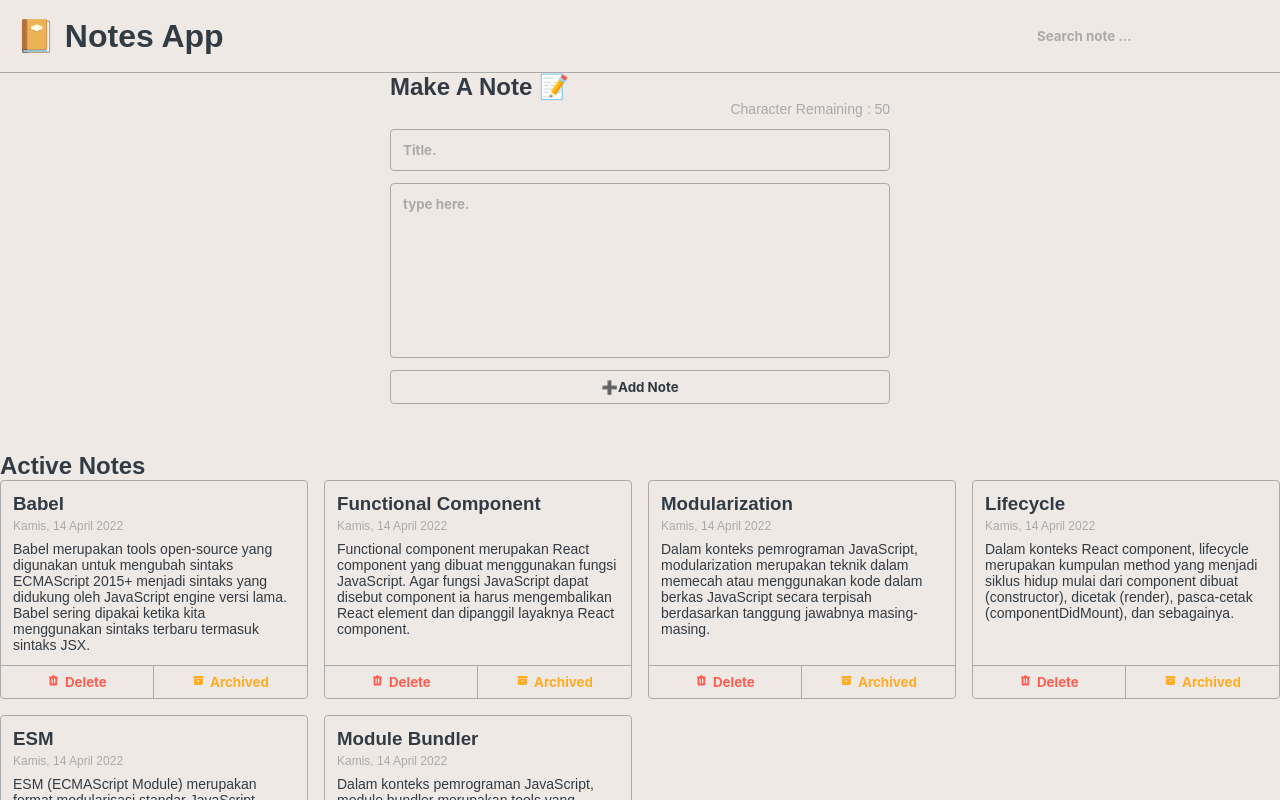
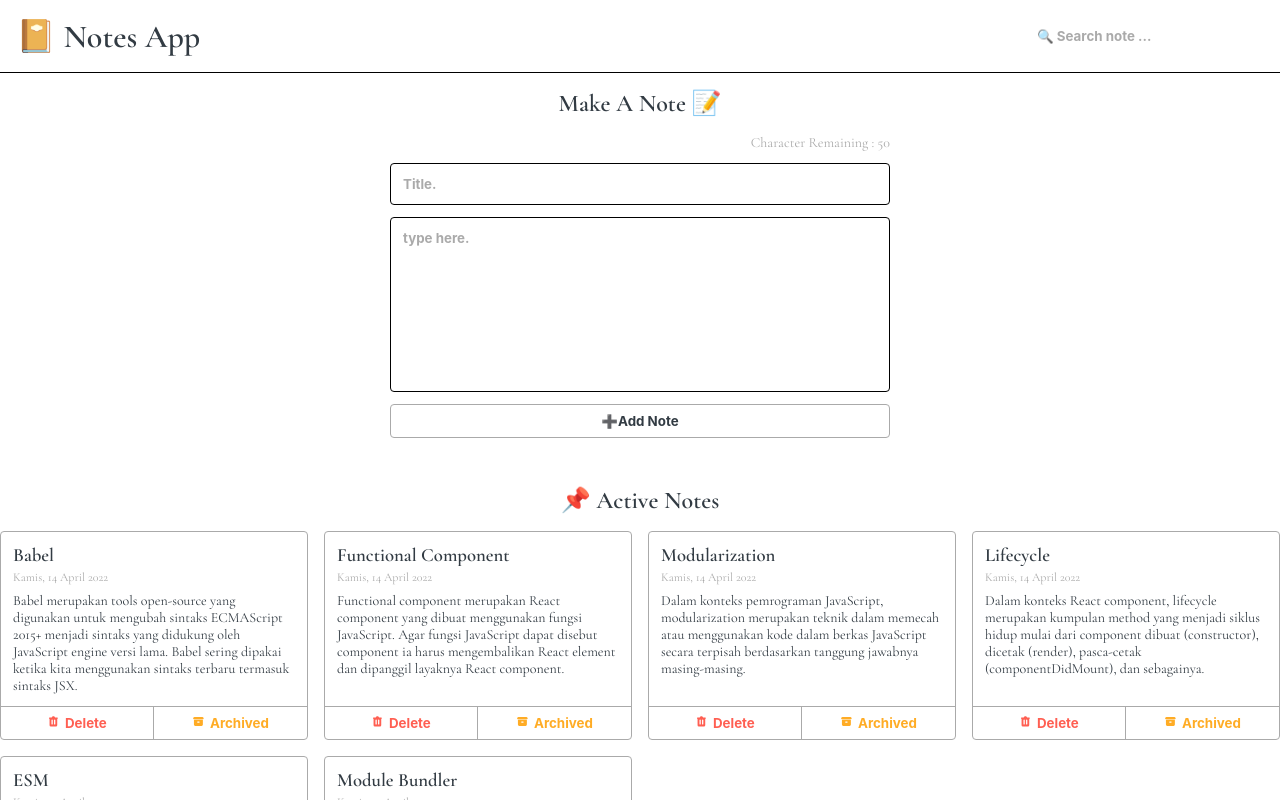
Before and after one commit to arief-github/note-app, a React (Create React App) app: page / in a window 1280 px wide. Shown: the top 800 px of the page. Built offline with nearby package versions, Linux system fonts and the light colour scheme.

Commit message:
adding icons and change font typeface

```diff
--- a/src/App.css
+++ b/src/App.css
@@ -1,3 +1,4 @@
+@import url('https://fonts.googleapis.com/css2?family=Cormorant+Garamond:wght@400;500;600&display=swap');
 * {
     padding: 0;
     margin: 0;
@@ -5,9 +6,14 @@
 }
 
 body {
-    font-family: Poppins, sans-serif;
-    background-color: #efe9e5;
+    font-family: 'Cormorant Garamond', sans-serif;
+    background-color: #fff;
     color: #323b43;
+}
+
+h2 {
+    text-align: center;
+    margin: 16px 0;
 }
 
 input,
@@ -17,7 +23,7 @@ textarea {
     font-family: 'Inter', sans-serif;
     background-color: transparent;
     color: #323b43;
-    border: 1px solid #aaa;
+    border: 1px solid black;
     border-radius: 4px;
 }
 
@@ -32,7 +38,7 @@ textarea::placeholder {
     align-items: center;
     justify-content: center;
     padding: 4px 16px;
-    border-bottom: 1px solid #aaa;
+    border-bottom: 1px solid black;
 }
 
 .note-app__header h1 {
--- a/src/NoteApp/Header.js
+++ b/src/NoteApp/Header.js
@@ -5,7 +5,7 @@ const Header = ( { onSearch } ) => {
 		<div className = "note-app__header">
 			<h1> 📔 Notes App</h1>
 			 <div className='note-app__searchButton'>
-                <input type='text' placeholder='Search note ...' onChange={(event) => onSearch(event)} />
+                <input type='text' placeholder='🔍 Search note ...' onChange={(event) => onSearch(event)} />
             </div>
 		</div>
 	)
--- a/src/NoteApp/NotesActive.js
+++ b/src/NoteApp/NotesActive.js
@@ -7,7 +7,7 @@ const NotesActive = ({ notes, onDelete, onArchived }) => {
 
     return (
         <div>
-			<h2> Active Notes </h2>
+			<h2> 📌 Active Notes </h2>
 			{
 				filteredNotes.length === 0 ? (
 					<NotesNotFound/>
--- a/src/NoteApp/NotesArchived.js
+++ b/src/NoteApp/NotesArchived.js
@@ -7,7 +7,7 @@ const NotesArchived = ({ notes, onDelete, onArchived }) => {
 
     return (
         <div>
-			<h2> Arhived Notes </h2>
+			<h2> 📥 Arhived Notes </h2>
 			{
 				filteredNotes.length === 0 ? (
 					<NotesNotFound/>
```
